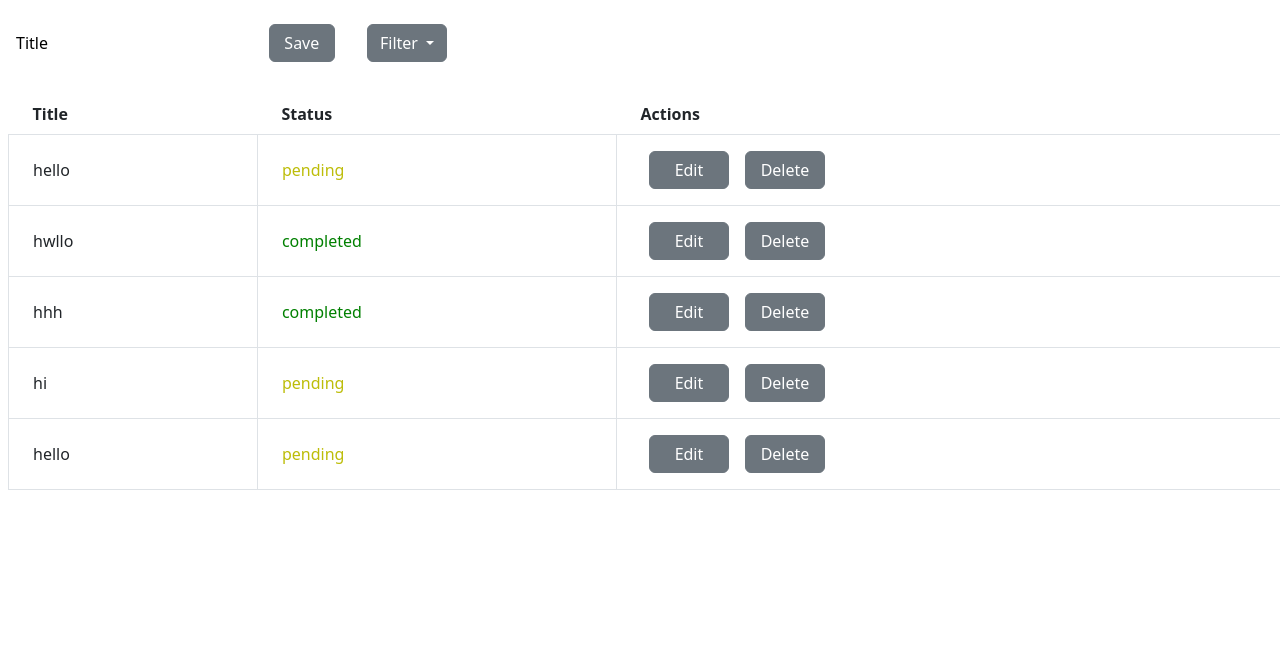
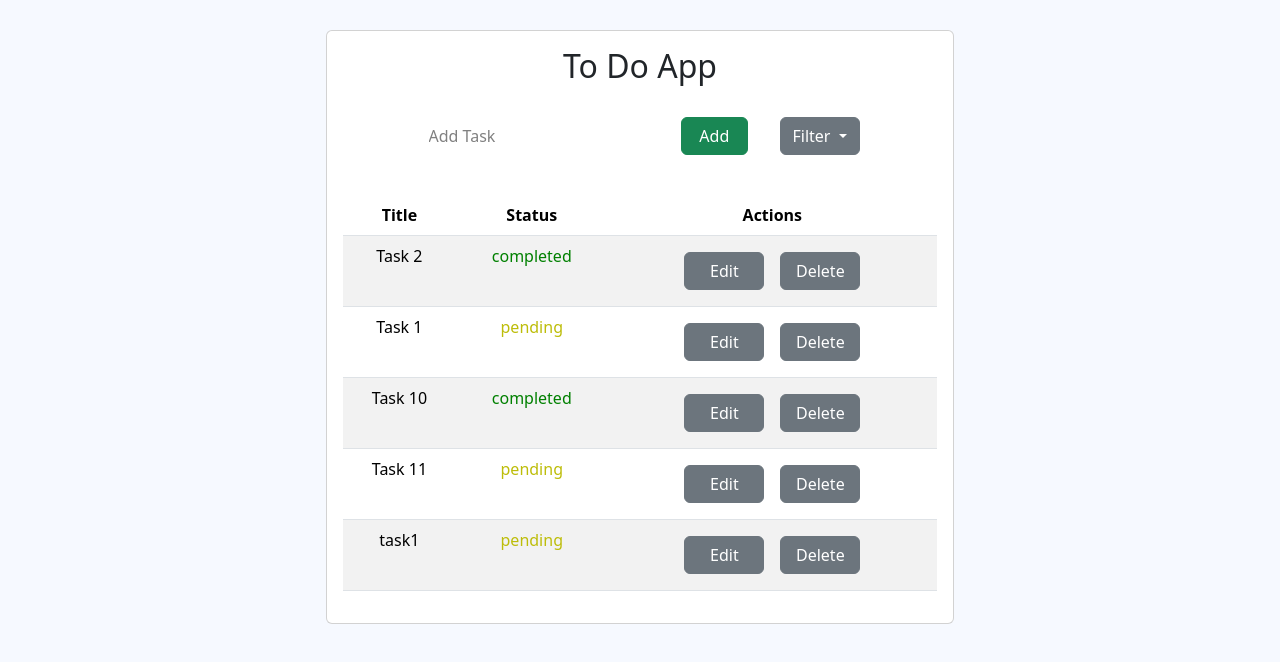
Before and after one commit to aakanshapoplify/task-management, a Vue app: page / in a window 1280 px wide. Shown: the top 662 px of the page. Built offline with nearby package versions, Linux system fonts and the light colour scheme; data requests are answered from the project's data file.

Commit message:
desiging

```diff
--- a/db.json
+++ b/db.json
@@ -1,28 +1,28 @@
 {
   "taskList": [
     {
-      "id": "1719487521813",
-      "title": "hello",
+      "id": "1719559070644",
+      "title": "Task 2",
+      "status": "completed"
+    },
+    {
+      "id": "1719559076877",
+      "title": "Task 1",
       "status": "pending"
     },
     {
-      "id": "1719493805216",
-      "title": "hwllo",
+      "id": "1719559080666",
+      "title": "Task 10",
       "status": "completed"
     },
     {
-      "id": "1719493816727",
-      "title": "hhh",
-      "status": "completed"
-    },
-    {
-      "id": "1719495849560",
-      "title": "hi",
+      "id": "1719559083484",
+      "title": "Task 11",
       "status": "pending"
     },
     {
-      "id": 1719551540582,
-      "title": "hello",
+      "id": "1719565516431",
+      "title": "task1",
       "status": "pending"
     }
   ]
--- a/index.html
+++ b/index.html
@@ -1,10 +1,10 @@
-<!DOCTYPE html>
+<!doctype html>
 <html lang="en">
   <head>
-    <meta charset="UTF-8">
-    <link rel="icon" href="/favicon.ico">
-    <meta name="viewport" content="width=device-width, initial-scale=1.0">
-    <title>Vite App</title>
+    <meta charset="UTF-8" />
+    <link rel="icon" href="/favicon.ico" />
+    <meta name="viewport" content="width=device-width, initial-scale=1.0" />
+    <title>Task Management App</title>
   </head>
   <body>
     <div id="app"></div>
--- a/package.json
+++ b/package.json
@@ -21,6 +21,7 @@
     "axios": "^1.7.2",
     "bootstrap": "^5.3.3",
     "bootstrap-vue-3": "^0.5.1",
+    "sweetalert2": "^11.12.0",
     "vue": "^3.4.29",
     "vue-router": "^4.4.0",
     "vuex": "^4.1.0"
--- a/src/assets/main.css
+++ b/src/assets/main.css
@@ -1,4 +1,3 @@
-/* Reset some default browser styles */
 * {
   margin: 0;
   padding: 0;
@@ -21,7 +20,7 @@ body {
 }
 
 .flex-center {
-  justify-content: start;
+  justify-content: center;
   align-items: center;
 }
 
--- a/src/components/TaskMangement/AddEditForm.vue
+++ b/src/components/TaskMangement/AddEditForm.vue
@@ -1,14 +1,23 @@
 <template>
   <form @submit.prevent="onSubmit" class="flex p-2">
     <div class="form-section flex">
-      <input type="text" v-model="title" placeholder="Title" required />
-      <button type="submit" class="btn btn-secondary m-2 btn-status">Save</button>
+      <input
+        type="text"
+        v-model="title"
+        placeholder="Add Task"
+        maxlength="50"
+        required
+        @keypress="removeSpace($event)"
+      />
+      <button type="submit" class="btn btn-success m-2 btn-status">
+        {{ isEditMode ? 'Update' : 'Add' }}
+      </button>
     </div>
   </form>
 </template>
 
 <script lang="ts">
-import { defineComponent, ref, watch } from 'vue'
+import { defineComponent, ref, watch, PropType } from 'vue'
 import { useStore } from 'vuex'
 import { Task } from '../store/index'
 
@@ -24,13 +33,14 @@ export default defineComponent({
     const store = useStore()
     const title = ref('')
     const status = ref('')
+    const isEditMode = ref(false)
 
     // Function to reset form values
     const resetForm = () => {
       title.value = props?.task?.title || ''
       status.value = props?.task?.status || 'pending'
+      isEditMode.value = !!props?.task?.id
     }
-
     // Watch the task prop and reset form values when it changes
     watch(
       () => props?.task,
@@ -62,8 +72,15 @@ export default defineComponent({
       emit('clear-edit')
       resetForm()
     }
-
-    return { title, onSubmit, clearEdit }
+    const removeSpace = (event) => {
+      console.log('eveng', title.value)
+      if (!title.value) {
+        if (event.which === 32) {
+          event.preventDefault()
+        }
+      }
+    }
+    return { title, onSubmit, clearEdit, isEditMode, removeSpace }
   }
 })
 </script>
@@ -95,7 +112,7 @@ export default defineComponent({
   }
 
   input::placeholder {
-    color: black;
+    color: gray;
   }
 
   input:focus {
--- a/src/components/TaskMangement/Item.vue
+++ b/src/components/TaskMangement/Item.vue
@@ -1,14 +1,14 @@
 <template>
   <tr>
-    <td class="border px-4 py-2">{{ task.title }}</td>
+    <td class="text-center">{{ task.title }}</td>
     <td
-      class="border px-4 py-2 pointer"
+      class="text-center"
       @click="onUpdate"
       :class="task.status == 'pending' ? 'warning' : 'success'"
     >
       {{ task.status }}
     </td>
-    <td class="border px-4 py-2">
+    <td class="text-center">
       <button @click="onEdit" class="btn btn-secondary m-2 btn-status">Edit</button>
       <button @click="onDelete" class="btn btn-secondary m-2 btn-status">Delete</button>
     </td>
@@ -18,6 +18,7 @@
 <script lang="ts">
 import { defineComponent, PropType } from 'vue'
 import { Task } from '../store/index'
+import Swal from 'sweetalert2'
 
 export default defineComponent({
   props: {
@@ -29,7 +30,22 @@ export default defineComponent({
   emits: ['edit-task', 'delete-task', 'update-task'],
   setup(props, { emit }) {
     const onEdit = () => emit('edit-task', props.task)
-    const onDelete = () => emit('delete-task', props.task.id)
+    const onDelete = () => {
+      Swal.fire({
+        title: 'Are you sure?',
+        text: 'You want to delete this task.',
+        icon: 'warning',
+        showCancelButton: true,
+        confirmButtonColor: '#3085d6',
+        confirmButtonText: 'Confirm',
+        cancelButtonColor: '#d33'
+      }).then((result) => {
+        if (result.isConfirmed) {
+          console.log('result.isConfirmed', result.isConfirmed)
+          emit('delete-task', props.task.id)
+        }
+      })
+    }
     const onUpdate = () => {
       if (props.task.status == 'pending') {
         props.task.status = 'completed'
--- a/src/components/TaskMangement/List.vue
+++ b/src/components/TaskMangement/List.vue
@@ -1,15 +1,21 @@
 <template>
-  <div class="task-form task-list">
+  <section class="section">
+    <div class="row justify-content-center">
+      <div class="col-md-6">
+        <div class="card">
+          <div class="card-head mt-3">
+            <h2 class="card-title text-center">To Do App</h2>
             <div class="flex flex-center">
               <AddEditForm class="m-2" :task="taskToEdit" @clear-edit="clearEditTask" />
               <Filter class="btn-status m-2" />
             </div>
-    <table class="table-auto w-full m-2">
+            <div class="card-body scrollit">
+              <table class="table table-striped text-center">
                 <thead>
                   <tr>
-          <th class="px-4 py-2">Title</th>
-          <th class="px-4 py-2">Status</th>
-          <th class="px-4 py-2">Actions</th>
+                    <th>Title</th>
+                    <th>Status</th>
+                    <th>Actions</th>
                   </tr>
                 </thead>
                 <tbody>
@@ -25,6 +31,11 @@
                 </tbody>
               </table>
             </div>
+          </div>
+        </div>
+      </div>
+    </div>
+  </section>
 </template>
 
 <script lang="ts">
@@ -45,6 +56,7 @@ export default defineComponent({
 
     // Dispatch Edit
     const editTask = (task: Task) => {
+      window.scrollTo(0, 0)
       taskToEdit.value = { ...task } // Clone the task to avoid direct mutation
     }
     // Dispatch Detele
@@ -66,10 +78,20 @@ export default defineComponent({
     onMounted(() => {
       store.dispatch('fetchTasks')
     })
-
     return { filteredTasks, editTask, deleteTask, taskToEdit, updateTask, clearEditTask }
   }
 })
 </script>
-
-<style scoped></style>
+<
+<style>
+body {
+  background: #f6f9ff;
+}
+.section {
+  height: 100vh;
+  margin-top: 30px;
+}
+.scrollit {
+  overflow: scroll;
+}
+</style>
--- a/tsconfig.json
+++ b/tsconfig.json
@@ -13,5 +13,6 @@
   ],
   "compilerOptions": {
     "module": "NodeNext"
-  }
+  },
+  "types": ["vue-sweetalert2"]
 }
```
Also changed, not shown: 2 other files (tests, documents, lock files or other folders). Lines whose indentation alone changed are shown as unchanged.
